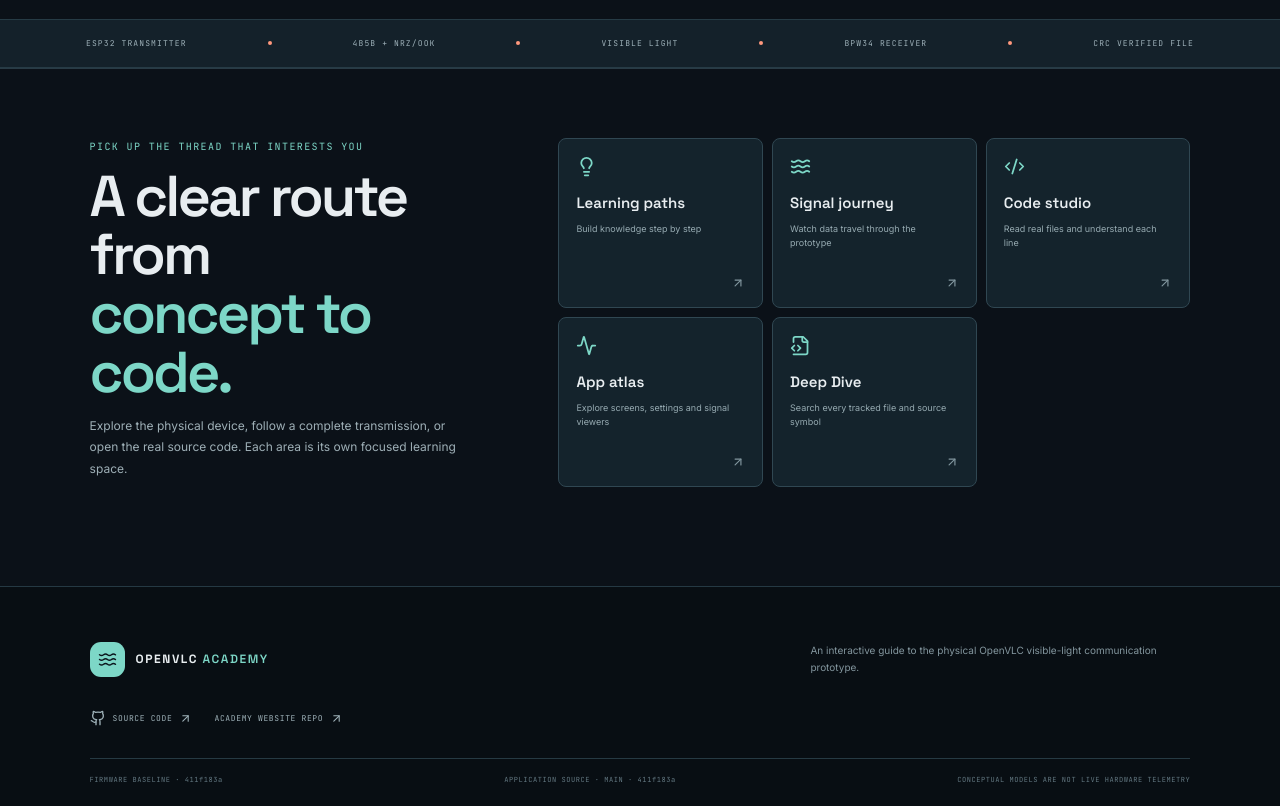
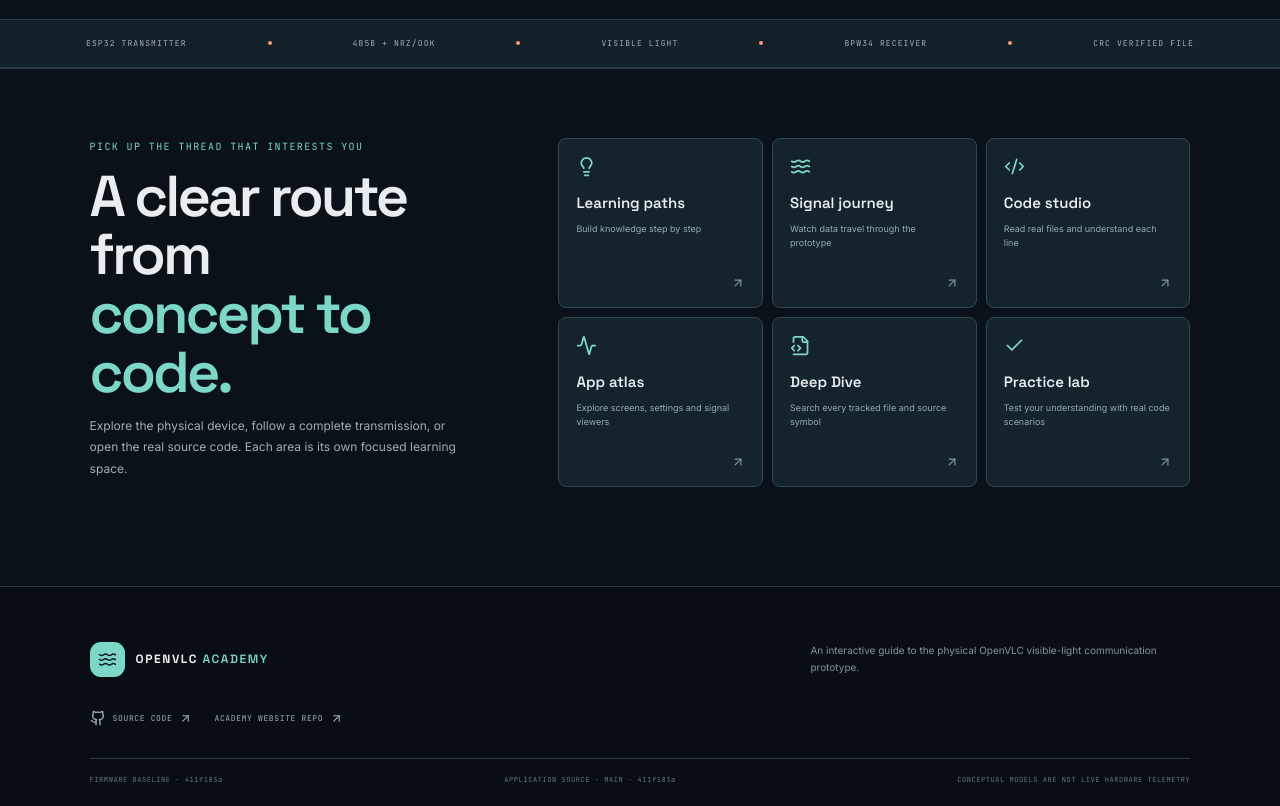
Before and after one commit to luckyprinter/lifi, a React (Vite) app: page / in a window 1280 px wide. Shown: the part 860-1666 px from the top of the page. Built offline with nearby package versions, Linux system fonts and the light colour scheme.

Commit message:
Add the code reasoning Practice Lab to the home page

```diff
--- a/src/Academy.jsx
+++ b/src/Academy.jsx
@@ -848,7 +848,7 @@ function HomePage({navigate}){
  return <>
   <section className="academy-hero" id="home"><div className="hero-copy"><div className="hero-eyebrow"><i/> AN INTERACTIVE ENGINEERING COURSE</div><h1>Data carried<br/>by <em>light.</em></h1><p>Learn how a real ESP32 visible-light communication prototype works—from the LED driver and photodiode to the firmware and desktop code that make it communicate.</p><div className="hero-buttons"><button className="hero-primary" onClick={()=>navigate('paths')}>START LEARNING <ArrowRight size={16}/></button><button className="hero-secondary" onClick={()=>navigate('journey')}>EXPLORE THE SIGNAL <Waves size={16}/></button></div><div className="hero-stats"><div><b>06</b><span>LEARNING PATHS</span></div><div><b>08</b><span>TRANSMISSION STAGES</span></div><div><b>REAL</b><span>HARDWARE SOURCE</span></div></div></div><HeroModel/></section>
   <div className="academy-ticker"><span>ESP32 TRANSMITTER</span><i/><span>4B5B + NRZ/OOK</span><i/><span>VISIBLE LIGHT</span><i/><span>BPW34 RECEIVER</span><i/><span>CRC VERIFIED FILE</span></div>
-  <section className="home-start"><div><span className="eyebrow">PICK UP THE THREAD THAT INTERESTS YOU</span><h2>A clear route from<br/><i>concept to code.</i></h2><p>Explore the physical device, follow a complete transmission, or open the real source code. Each area is its own focused learning space.</p></div><div className="home-start-grid"><button onClick={()=>navigate('paths')}><Lightbulb/><b>Learning paths</b><span>Build knowledge step by step</span><ArrowUpRight/></button><button onClick={()=>navigate('journey')}><Waves/><b>Signal journey</b><span>Watch data travel through the prototype</span><ArrowUpRight/></button><button onClick={()=>navigate('code')}><Code2/><b>Code studio</b><span>Read real files and understand each line</span><ArrowUpRight/></button><button onClick={()=>navigate('atlas')}><Activity/><b>App atlas</b><span>Explore screens, settings and signal viewers</span><ArrowUpRight/></button><button onClick={()=>navigate('deepdive')}><FileCode2/><b>Deep Dive</b><span>Search every tracked file and source symbol</span><ArrowUpRight/></button></div></section>
+  <section className="home-start"><div><span className="eyebrow">PICK UP THE THREAD THAT INTERESTS YOU</span><h2>A clear route from<br/><i>concept to code.</i></h2><p>Explore the physical device, follow a complete transmission, or open the real source code. Each area is its own focused learning space.</p></div><div className="home-start-grid"><button onClick={()=>navigate('paths')}><Lightbulb/><b>Learning paths</b><span>Build knowledge step by step</span><ArrowUpRight/></button><button onClick={()=>navigate('journey')}><Waves/><b>Signal journey</b><span>Watch data travel through the prototype</span><ArrowUpRight/></button><button onClick={()=>navigate('code')}><Code2/><b>Code studio</b><span>Read real files and understand each line</span><ArrowUpRight/></button><button onClick={()=>navigate('atlas')}><Activity/><b>App atlas</b><span>Explore screens, settings and signal viewers</span><ArrowUpRight/></button><button onClick={()=>navigate('deepdive')}><FileCode2/><b>Deep Dive</b><span>Search every tracked file and source symbol</span><ArrowUpRight/></button><button onClick={()=>navigate('practice')}><Check/><b>Practice lab</b><span>Test your understanding with real code scenarios</span><ArrowUpRight/></button></div></section>
  </>
 }
 
```
